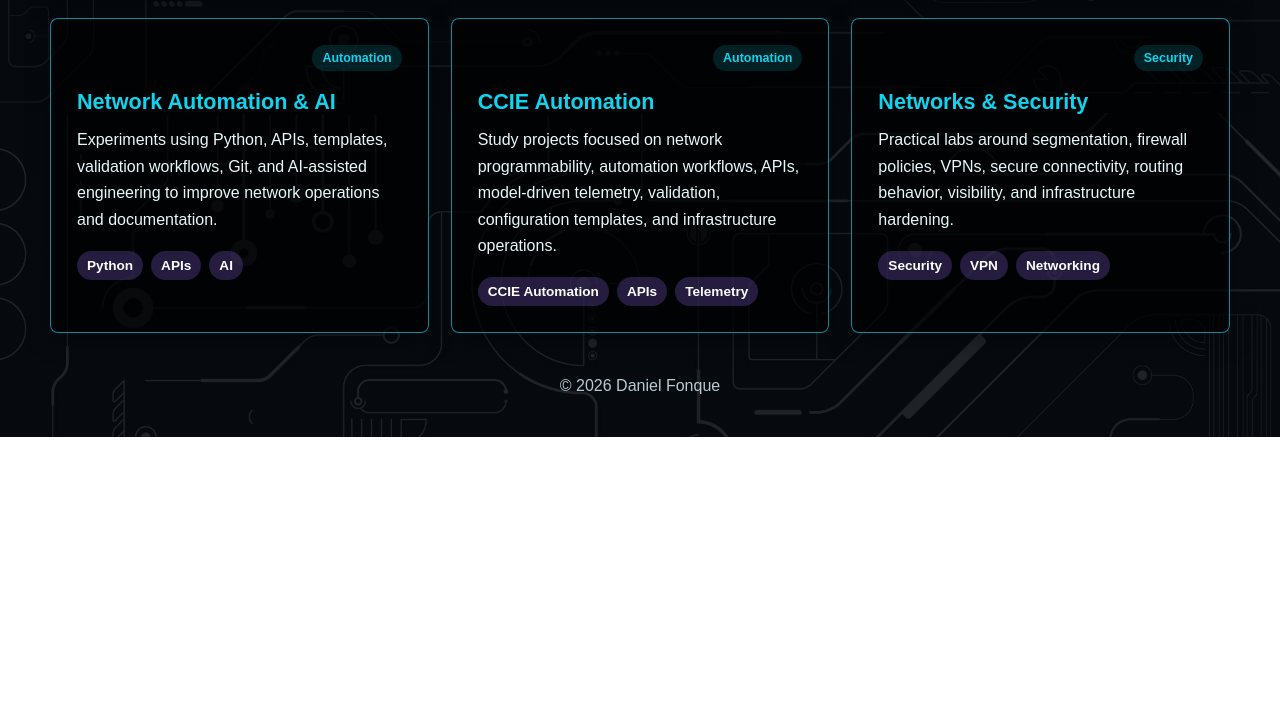
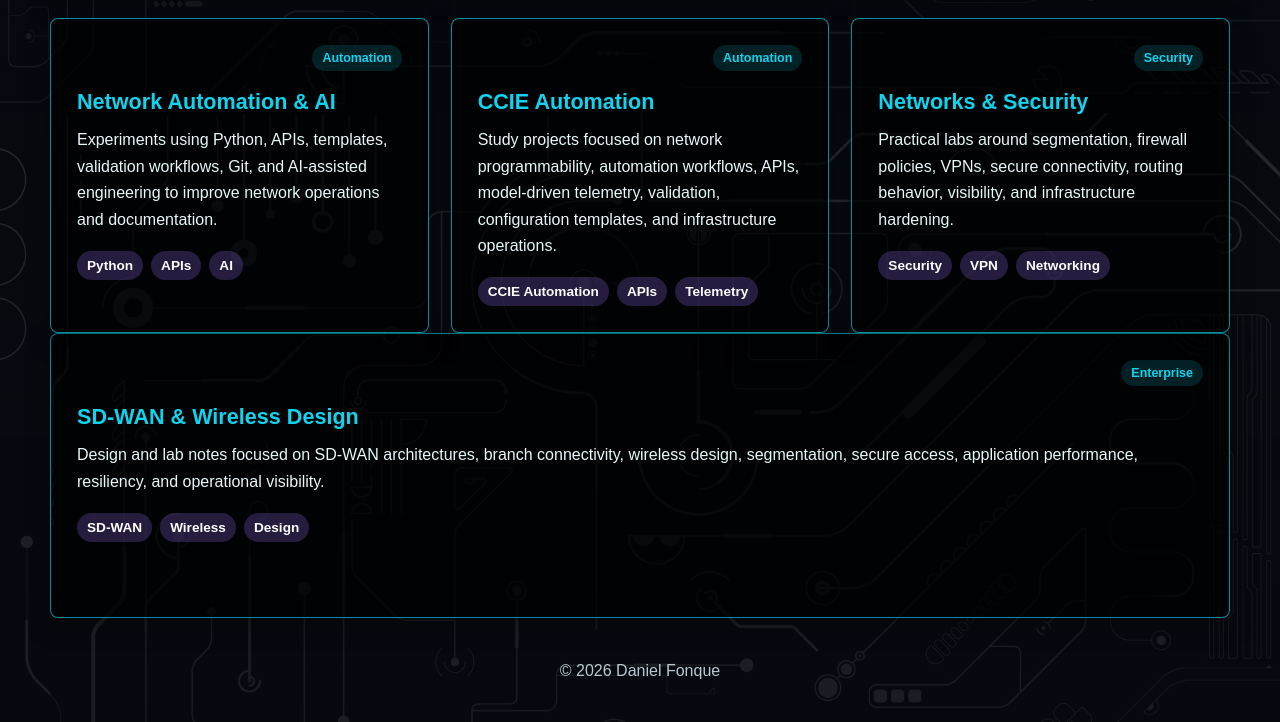
Before and after one commit to dfonquet/TechVortexHub, a plain HTML site: page My_Website/Projects/projects.html in a window 1280 px wide. Shown: the part 687-1409 px from the top of the page. Before the commit the page ends 1124 px from the top, so only its background shows below. Drawn offline with Linux system fonts and the light colour scheme.

Commit message:
Update projects.html
Cloud Networking & Connectivity

```diff
--- a/My_Website/Projects/projects.html
+++ b/My_Website/Projects/projects.html
@@ -124,6 +124,27 @@
   </section>
 </main>
 
+
+<section class="project-card">
+  <div class="card-top">
+    <span class="status">Enterprise</span>
+  </div>
+  <h2>SD-WAN & Wireless Design</h2>
+  <p>
+    Design and lab notes focused on SD-WAN architectures, branch connectivity,
+    wireless design, segmentation, secure access, application performance,
+    resiliency, and operational visibility.
+  </p>
+  <div class="tags">
+    <span>SD-WAN</span>
+    <span>Wireless</span>
+    <span>Design</span>
+  </div>
+</section>
+
+
+
+
     <footer>
       <p>&copy; 2026 Daniel Fonque</p>
     </footer>
```
